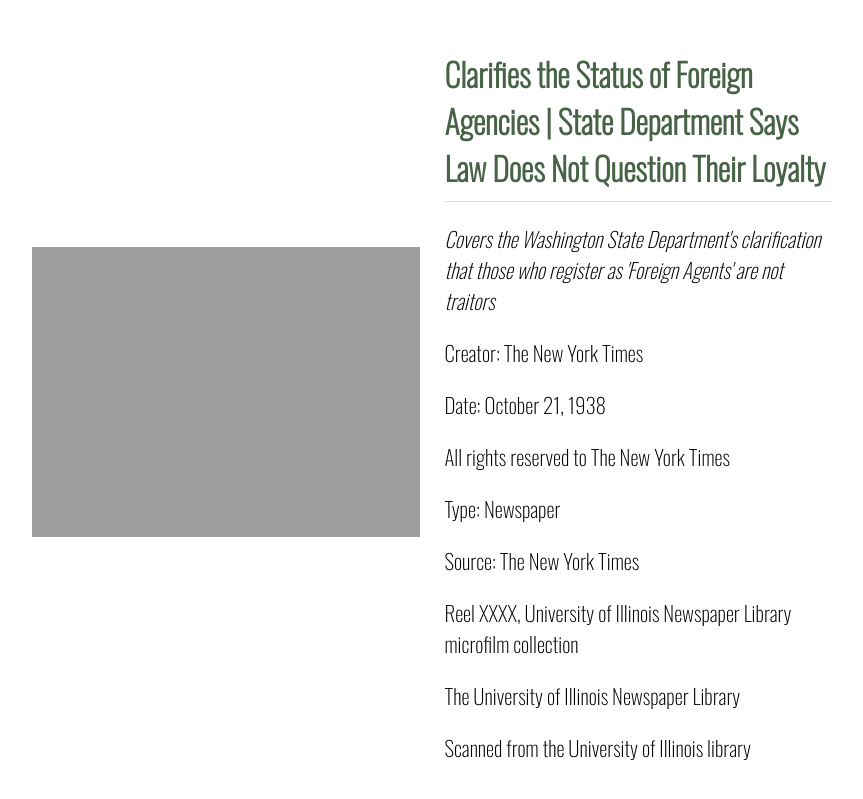
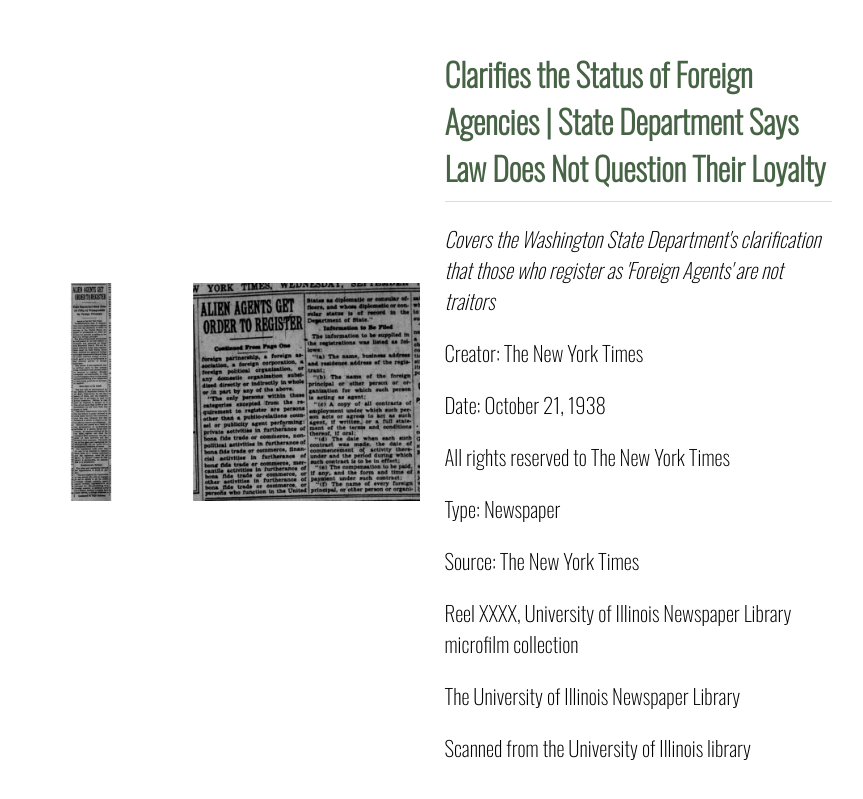
Before and after one commit to tonylira0327/forgn_agnt, a Jekyll site: the page built from _mindoc_media/CLARIFIES_THE_STATUS_OF_FOREIGN.md, in a window 1280 px wide. Shown: the top 799 px of the page, without its empty margins (208-1071 px from the left). Built offline with Jekyll 4.4.1, drawn with Linux system fonts in a browser that asks for light colours.

Commit message:
Update and rename (TEMPORARY) CLARIFIES_THE_STATUS_OF_FOREIGN.md to CLARIFIES_THE_STATUS_OF_FOREIGN.md

```diff
--- a/_mindoc_media/(TEMPORARY) CLARIFIES_THE_STATUS_OF_FOREIGN.md
+++ b/_mindoc_media/CLARIFIES_THE_STATUS_OF_FOREIGN.md
@@ -16,7 +16,7 @@ format: Scanned from the University of Illinois library
 credit_(IPTC): The New York Times
 date_created_(IPTC): October 21, 1938
 
-_path: /assets/img/(TEMPORARY) CLARIFIES_THE_STATUS_OF_FOREIG.pdf
+_path: /assets/img/ALIENS ARE ORDERED TO REGISTER PG.1 & 2.jpg
 order: '07'
 layout: image_description
 ---
```
